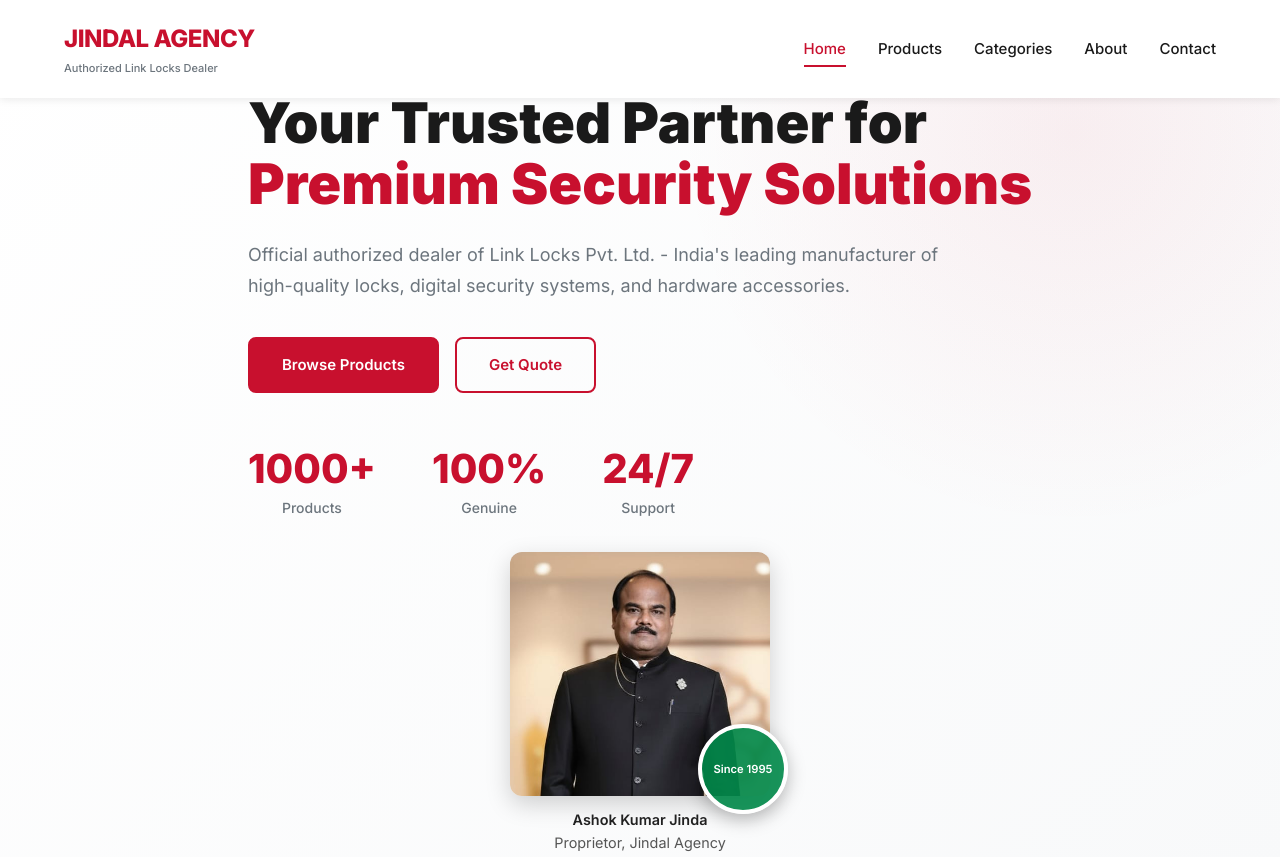
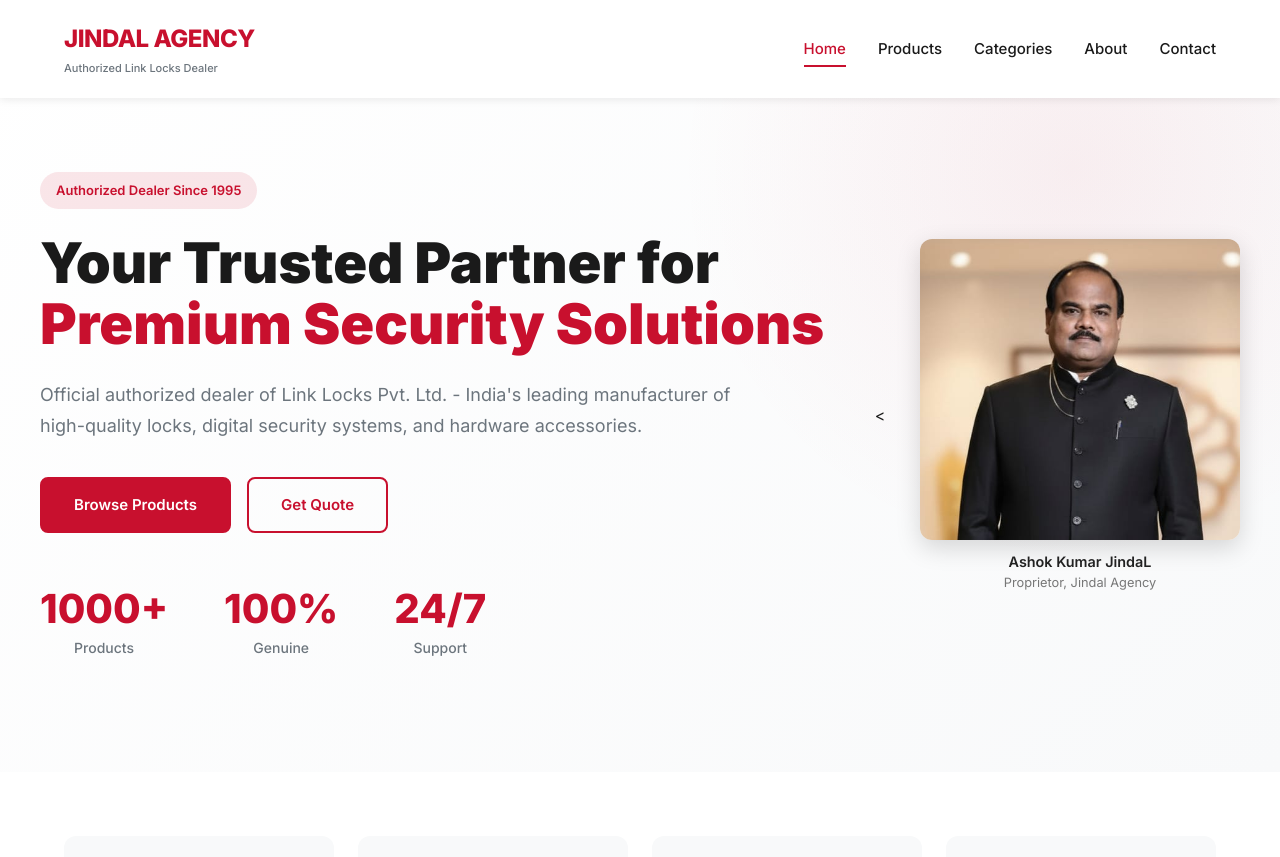
Before and after one commit to smcsoftwares/smcsoftwares, a plain HTML site: page jindalagency/index.html in a window 1280 px wide. Shown: the top 857 px of the page. Drawn offline with Linux system fonts and the light colour scheme.

Commit message:
Added website

```diff
--- a/jindalagency/index.html
+++ b/jindalagency/index.html
@@ -42,7 +42,8 @@
                     <span class="hero-highlight">Premium Security Solutions</span>
                 </h1>
                 <p class="hero-description">
-                    Official authorized dealer of Link Locks Pvt. Ltd. - India's leading manufacturer of high-quality locks, digital security systems, and hardware accessories.
+                    Official authorized dealer of Link Locks Pvt. Ltd. - India's leading manufacturer of high-quality locks,
+                    digital security systems, and hardware accessories.
                 </p>
                 <div class="hero-buttons">
                     <a href="#products" class="btn btn-primary">Browse Products</a>
@@ -63,20 +64,20 @@
                     </div>
                 </div>
             </div>
-        </div>
-        <!-- RIGHT-SIDE IMAGE -->
-        <div class="hero-image">
-            <div class="hero-image-inner">
-                <div class="hero-image-wrapper">
-                    <img src="images/AshokJindal.jpeg" alt="Ashok Jindal" />
-                    <div class="hero-image-circle"></div>
-                </div>
-                <div class="hero-caption">
-                    <div class="hero-name">Ashok Kumar Jinda</div>
-                    <div class="hero-title-text">Proprietor, Jindal Agency</div>
+
+            <!-- RIGHT‑SIDE IMAGE -->
+            <<!-- RIGHT‑SIDE IMAGE -->
+            <div class="image-content">
+                <div class="image-wrapper">
+                    <img src="images/AshokJindal.jpeg" alt="Premium locks and hardware" />
+                    <div class="image-caption">
+                        <div class="image-name">Ashok Kumar JindaL</div>
+                        <div class="image-salutation">Proprietor, Jindal Agency</div>
+                    </div>
                 </div>
             </div>
         </div>
+
     </section>
 
     <!-- Features Section -->
--- a/jindalagency/styles.css
+++ b/jindalagency/styles.css
@@ -1036,83 +1036,76 @@ html {
     scroll-behavior: smooth;
 }
 
-.hero{
+.hero-container{
     display:flex;
-    flex-direction:column;          /* mobile: content first, image below */
+    flex-direction:column;      /* mobile: text first, image below */
+    align-items:center;
     gap:2rem;
     padding:2rem 0;
 }
 
-/* text block */
+/* left block */
 .hero-content{
-    flex:1 1 55%;
+    flex:1 1 50%;
 }
 
-/* image block */
-.hero-image{
-    flex:1 1 45%;
+/* right block */
+.image-content{
+    flex:1 1 10%;
     display:flex;
     justify-content:center;
 }
 
-.hero-image-inner{
+.image-content img{
+    max-width:100%;
+    width:320px;               /* adjust as you like */
+    height:auto;
+    border-radius:12px;
+    object-fit:cover;
+    box-shadow:0 8px 24px rgba(0,0,0,0.15);
+}
+.image-wrapper{
     text-align:center;
 }
 
-.hero-image-wrapper{
-    position:relative;
-    display:inline-block;
+.image-content img{
+    max-width:100%;
+    width:320px;
+    height:auto;
+    border-radius:12px;
+    object-fit:cover;
+    box-shadow:0 8px 24px rgba(0,0,0,0.15);
+    display:block;
+    margin:0 auto;
 }
 
-/* main image */
-.hero-image img{
-    max-width:260px;
-    width:100%;
-    height:auto;
-    border-radius:12px;
-    box-shadow:0 8px 24px rgba(0,0,0,0.18);
-    object-fit:cover;
-    display:block;
-}
-
-/* circular overlay */
-.hero-image-circle{
-    position:absolute;
-    right:-18px;
-    bottom:-18px;
-    width:90px;
-    height:90px;
-    border-radius:50%;
-    background:rgba(0,137,74,0.9); /* green */
-    border:4px solid #ffffff;
-    box-shadow:0 6px 18px rgba(0,0,0,0.25);
-}
-
-/* optional text inside circle */
-.hero-image-circle::before{
-    content:"Since 1995";
-    color:#fff;
-    font-size:.7rem;
-    font-weight:600;
-    position:absolute;
-    inset:0;
-    display:flex;
-    align-items:center;
-    justify-content:center;
-    text-align:center;
-}
-
-/* caption */
-.hero-caption{
-    margin-top:.7rem;
+.image-caption{
+    margin-top:.6rem;
     font-size:.9rem;
     color:#555;
 }
 
-.hero-name{
+.image-name{
     font-weight:600;
     color:#222;
 }
 
-.hero-title-text{
-    font
+.image-salutation{
+    font-size:.8rem;
+    color:#777;
+}
+
+
+/* desktop / tablet: side by side, image on right */
+@media (min-width:768px){
+    .hero-container{
+        flex-direction:row;
+        align-items:center;
+    }
+    .hero-content{
+        align-self:flex-start;
+    }
+    .image-content{
+        justify-content:flex-end;
+    }
+}
```
